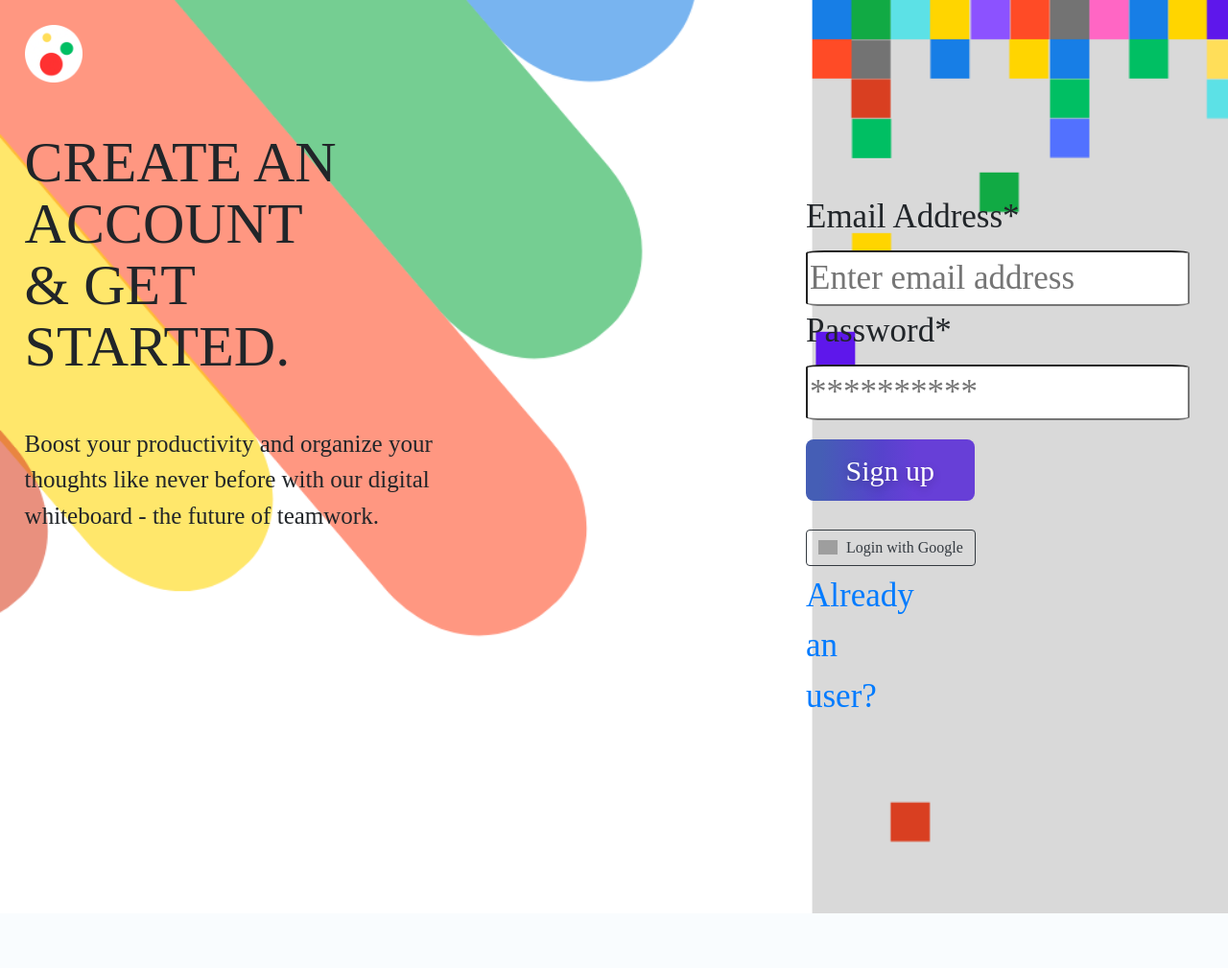
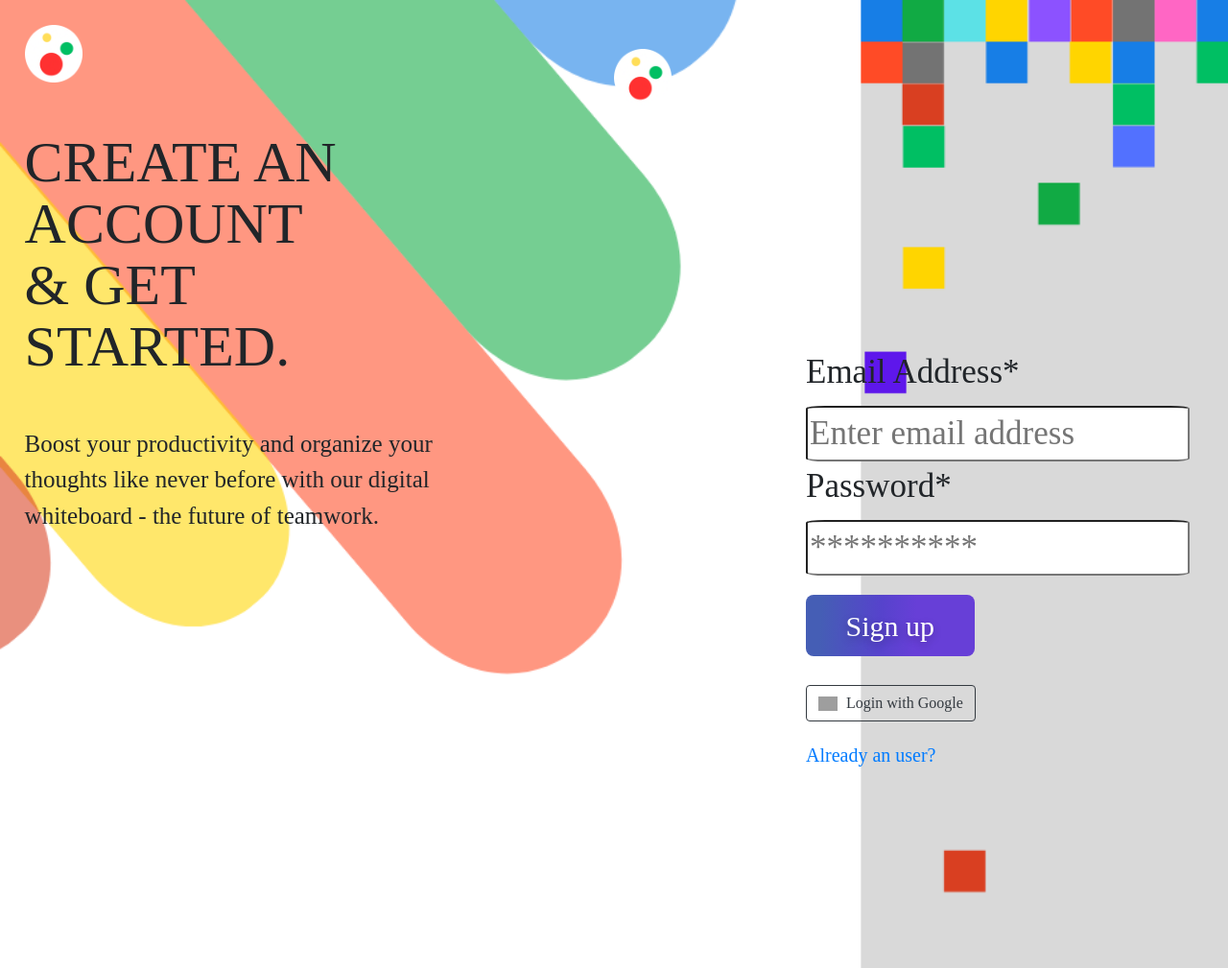
Before and after one commit to adarshwg/VirtualWhiteBoard, a Node server app: page /signup in a window 1280 px wide. Shown: the whole page at 96% size. Before the commit the page ends 952 px from the top, so only its background shows below. Run offline with Node 20, Linux system fonts and the light colour scheme; some libraries are stand-ins or nearby versions; grey boxes are pictures that could not be loaded.

Commit message:
minor changes in signup and canvas

```diff
--- a/views/home.ejs
+++ b/views/home.ejs
@@ -16,13 +16,12 @@
         <h1>PitchIt</h1>
     </header>
     <main>
-        <canvas id="canvas" width="800" height="600"></canvas>
+        <canvas id="canvas" width="1200" height="6000"></canvas>
         <div id="tools">
             <label for="color">Pen color:</label>
             <input type="color" id="color" value="#000000">
             <button id="clear">Clear</button>
         </div>
-        <canvas id="canvas" width="1200" height="6000"></canvas>
 
     </main>
     <script src="CANVASBOARD/serve.js"></script>
--- a/views/signup.ejs
+++ b/views/signup.ejs
@@ -25,6 +25,9 @@
     <div class="head2">Boost your productivity and organize your<br> thoughts like never before with our digital<br>
       whiteboard - the future of teamwork.</div>
   </div>
+  <div class="logo">
+    <img src="favicon\android-chrome-512x512.png" alt="imagee" height="60px" width="60px">
+  </div>
 
   <!-- right container -->
 
@@ -45,11 +48,12 @@
                 src="https://upload.wikimedia.org/wikipedia/commons/thumb/5/53/Google_%22G%22_Logo.svg/512px-Google_%22G%22_Logo.svg.png" />
               Login with Google
             </a>
-            <div><a href="/login">Already an user?</a></div>
+
           </div>
 
 
         </div>
+        <div><a href="/login" style="text-align: right; font-family: cursive; font-size: 20px;">Already an user?</a></div>
 
         <!-- Minified CSS and JS -->
         <link rel="stylesheet" href="https://maxcdn.bootstrapcdn.com/bootstrap/4.0.0/css/bootstrap.min.css"
```
